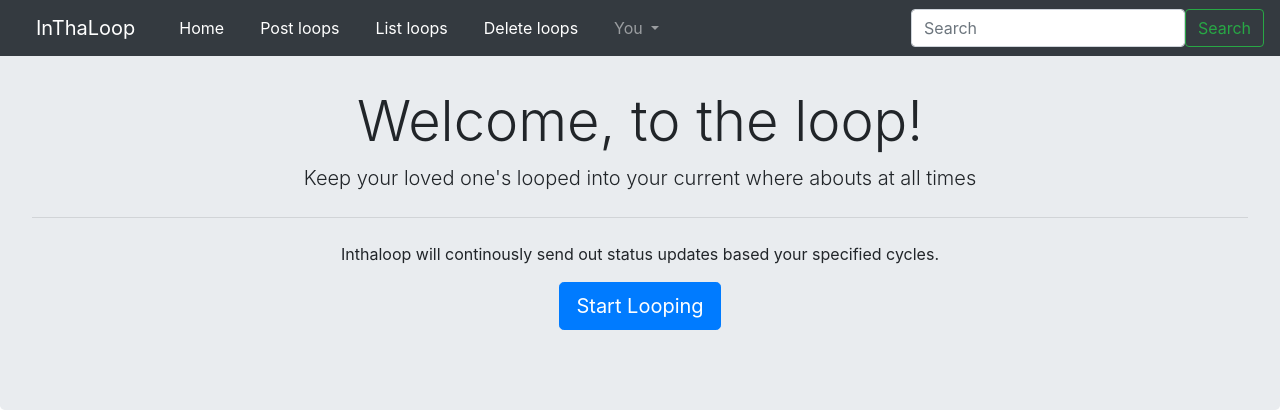
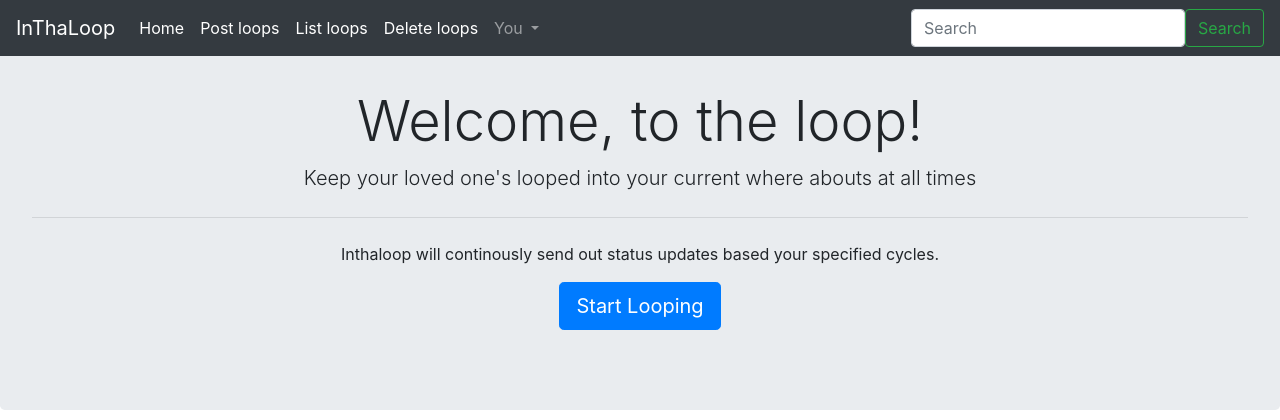
Before and after one commit to Balunywa/onetaacsthree, a Flask app: page / in a window 1280 px wide. Shown: the top 420 px of the page. Run offline with Flask 2, Linux system fonts and the light colour scheme; some libraries are stand-ins or nearby versions.

Commit message:
updates to nav bar

```diff
--- a/templates/base.html
+++ b/templates/base.html
@@ -30,12 +30,7 @@
 
     }
 
-    nav a {
-      color: #d64161;
-      font-size: 1em;
-      margin-left: 20px;
-      text-decoration: none;
-  }
+
     </style>
 
   <script type="text/javascript">
```
